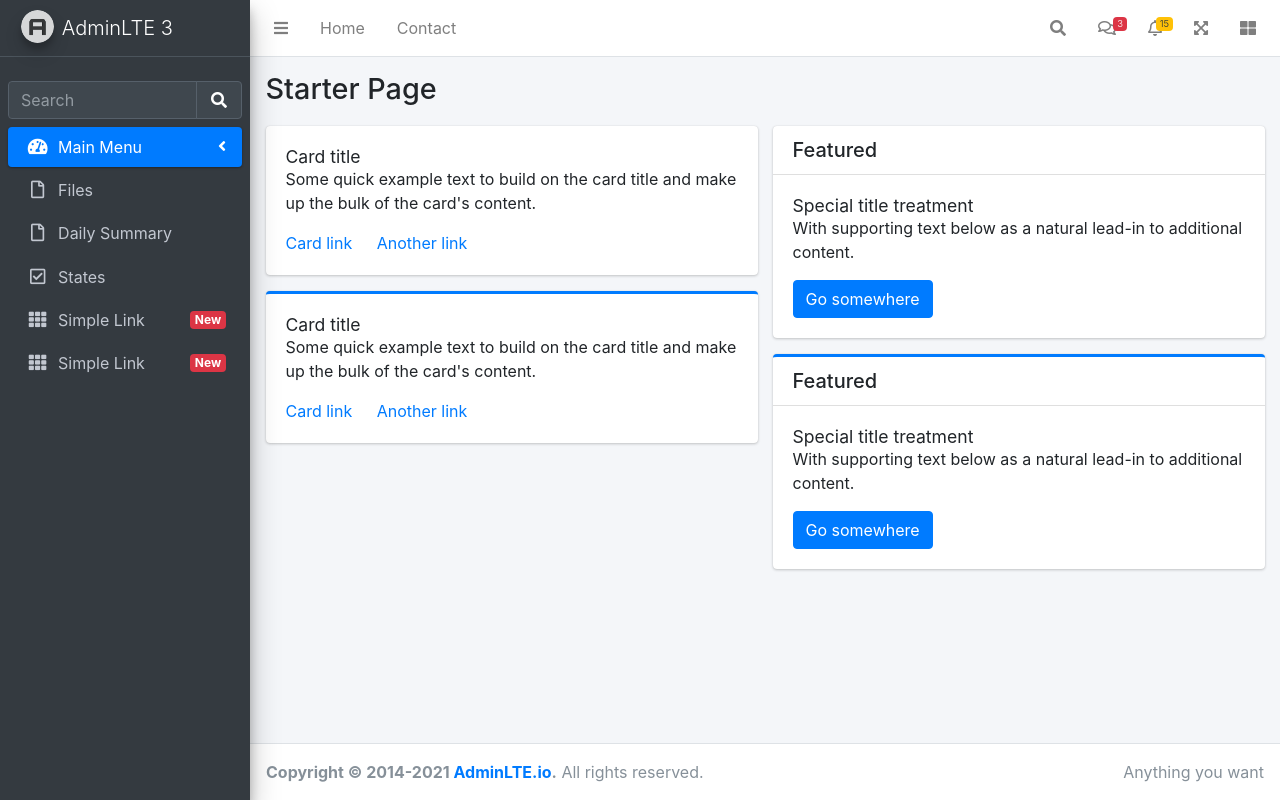
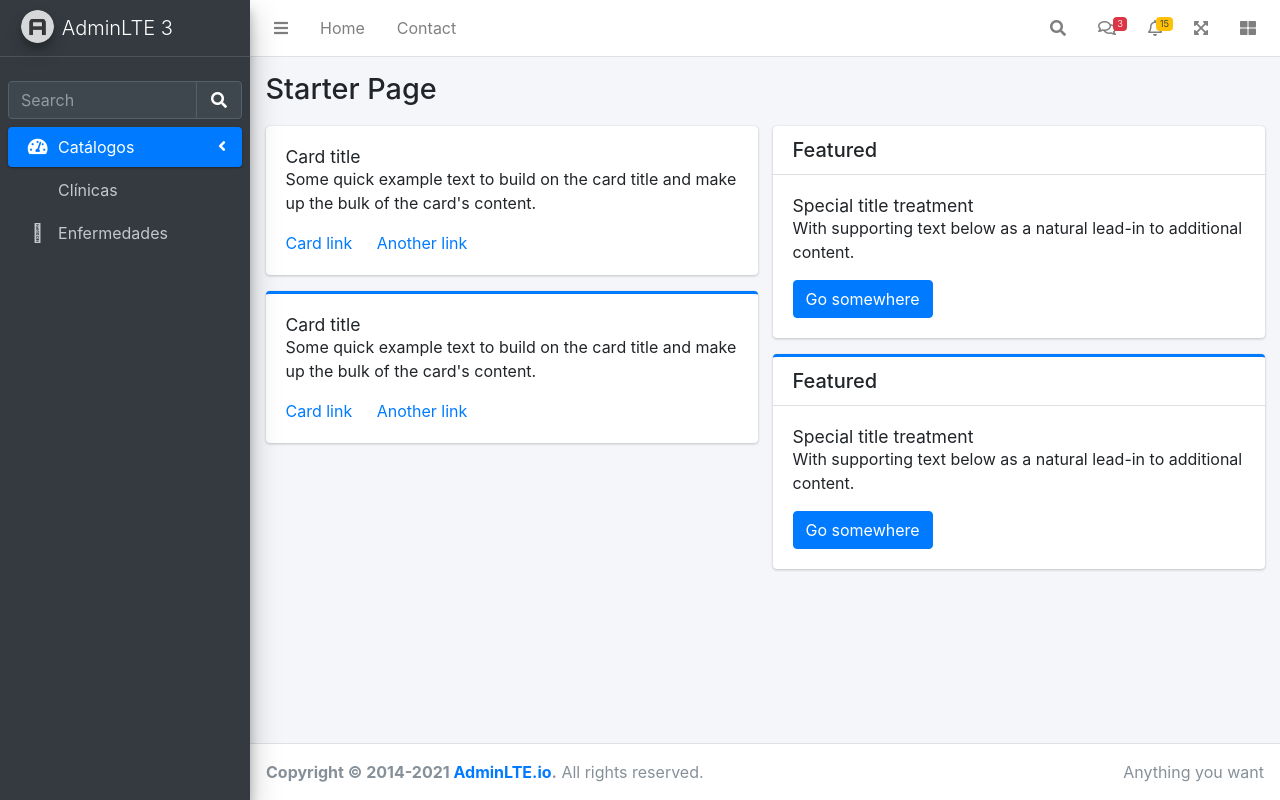
Before and after one commit to DMGarcia17/clinic, a PHP site: page /clinic/index.php in a window 1280 px wide. Run offline with PHP 8.4, Linux system fonts and the light colour scheme; some libraries are stand-ins or nearby versions.

Commit message:
Menu modified

```diff
--- a/fragments/sidebar.php
+++ b/fragments/sidebar.php
@@ -30,32 +30,26 @@
             <a href="#" class="nav-link active">
                 <em class="nav-icon fas fa-tachometer-alt"></em>
                 <p>
-                Main Menu
+                Cat&aacute;logos
                 <em class="right fas fa-angle-left"></em>
                 </p>
             </a>
             <ul class="nav nav-treeview">
                 <li class="nav-item">
-                <a href="./pages/files.php" class="nav-link" id="filesTagMenu">
-                    <em class="far fa-file nav-icon"></em>
-                    <p>Files</p>
+                <a href="http://localhost/clinic/pages/clinics.php" class="nav-link" id="filesTagMenu">
+                    <em class="fal fa-hospitals nav-icon"></em>
+                    <p>Cl&iacute;nicas</p>
                 </a>
                 </li>
                 <li class="nav-item">
-                    <a href="./pages/dailyLog.php" class="nav-link" id="dsTagMenu">
-                        <em class="far fa-file nav-icon"></em>
-                        <p>Daily Summary</p>
-                    </a>
-                </li>
-                <li class="nav-item">
-                    <a href="./pages/states.php" class="nav-link">
-                        <em class="far fa-check-square nav-icon" id="stTagMenu"></em>
-                        <p>States</p>
+                    <a href="http://localhost/clinic/pages/diseases.php" class="nav-link" id="dsTagMenu">
+                        <em class="fal fa-disease nav-icon"></em>
+                        <p>Enfermedades</p>
                     </a>
                 </li>
             </ul>
             </li>
-            <li class="nav-item">
+            <!--<li class="nav-item">
             <a href="#" class="nav-link">
                 <em class="nav-icon fas fa-th"></em>
                 <p>
@@ -71,7 +65,7 @@
                 <span class="right badge badge-danger">New</span>
                 </p>
             </a>
-            </li>
+            </li>-->
         </ul>
         </nav>
         <!-- /.sidebar-menu -->
```
